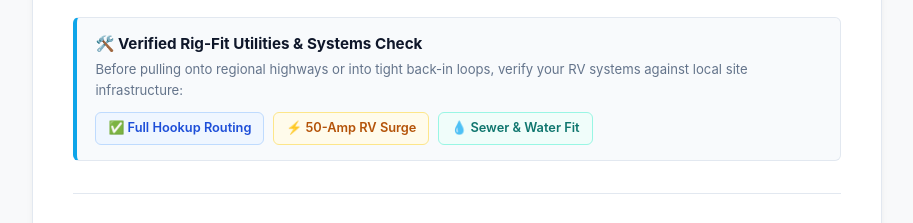
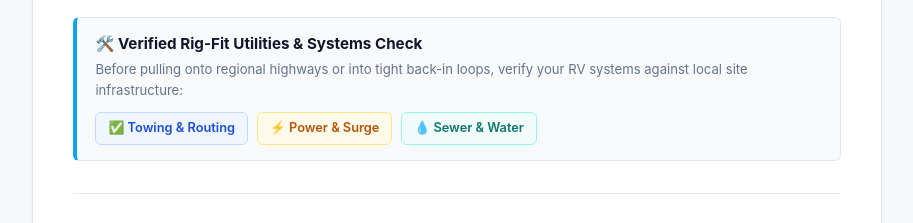
Before and after one commit to RigFitRV/rigfitrv.github.io, an Eleventy site: page src/campground.njk in a window 1280 px wide. Shown: the part 1215-1438 px from the top of the page, without its empty margins (183-1096 px from the left). Built offline with nearby package versions, Linux system fonts and the light colour scheme; Eleventy itself is replaced by a stand-in of ours; files that its build step writes are made by us from their sources.

Commit message:
Update RV systems check links and labels

```diff
--- a/src/campground.njk
+++ b/src/campground.njk
@@ -404,9 +404,9 @@ permalink: "c/{{ camp.id }}.html"
         <h3>🛠️ Verified Rig-Fit Utilities &amp; Systems Check</h3>
         <p>Before pulling onto regional highways or into tight back-in loops, verify your RV systems against local site infrastructure:</p>
         <div class="systems-pills">
-          <a href="/g/rv-towing-routing-logistics.html" class="sys-pill sys-pill-blue">✅ Full Hookup Routing</a>
-          <a href="/g/rv-electrical-power-management.html" class="sys-pill sys-pill-amber">⚡ 50-Amp RV Surge</a>
-          <a href="/g/rv-water-plumbing-management.html" class="sys-pill sys-pill-teal">💧 Sewer &amp; Water Fit</a>
+          <a href="/g/rv-towing-routing-logistics.html" class="sys-pill sys-pill-blue">✅ Towing &amp; Routing</a>
+          <a href="/g/rv-electrical-power-management.html" class="sys-pill sys-pill-amber">⚡ Power &amp; Surge</a>
+          <a href="/g/rv-water-plumbing-management.html" class="sys-pill sys-pill-teal">💧 Sewer &amp; Water</a>
         </div>
       </div>
 
```
